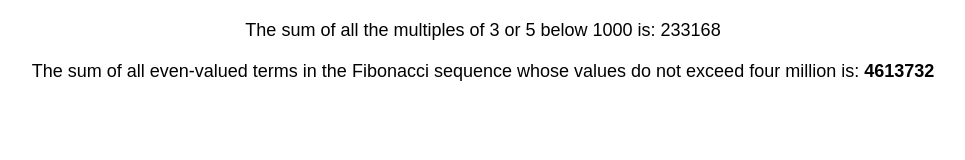
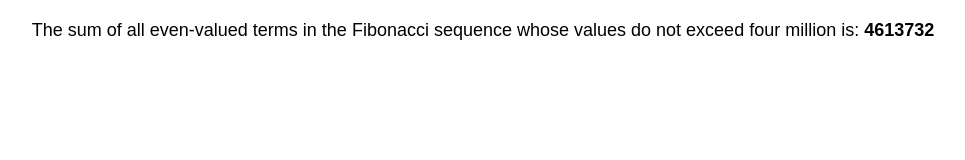
Before and after one commit to lightchipster/glowing-computing-machine, a website: page src/index.html in a window 1280 px wide. Shown: the whole page, without its empty margins (157-1122 px from the left). Drawn offline with Linux system fonts and the light colour scheme.

Commit message:
Update index.html

```diff
--- a/src/index.html
+++ b/src/index.html
@@ -9,7 +9,6 @@
 </head>
 
 <body>
-  <p>The sum of all the multiples of 3 or 5 below 1000 is: 233168</p>
   <p>The sum of all even-valued terms in the Fibonacci sequence whose values do not exceed four million is: <span id="sum"></span></p>
 
   <script src="script.js"></script>
```
